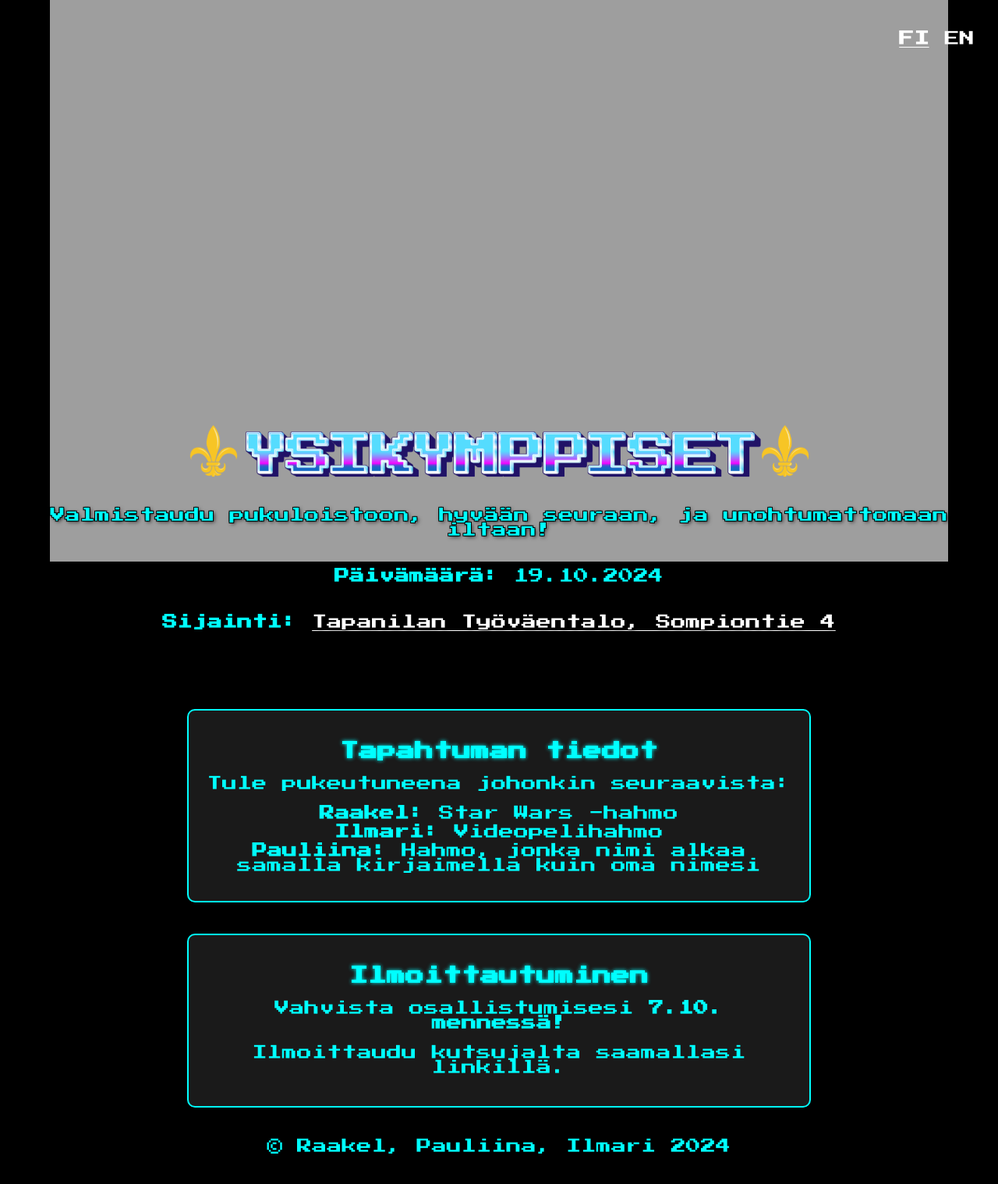
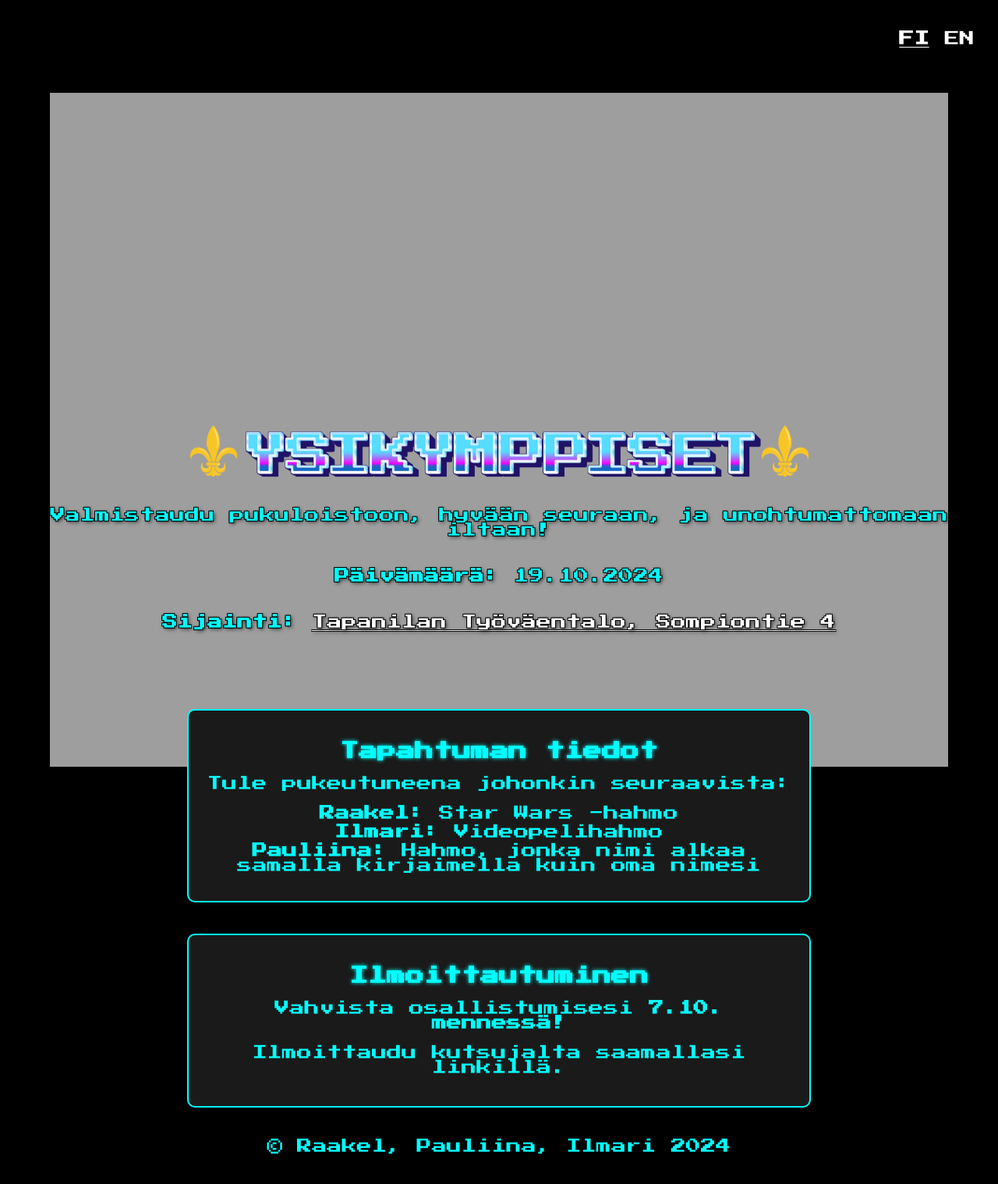
Before and after one commit to Tapiiri/ysikymppiset, a Jekyll site: the page built from index.markdown, in a window 1280 px wide. Shown: the whole page at 78% size. Built offline with Jekyll 4.4.1, drawn with Linux system fonts in a browser that asks for light colours.

Commit message:
feat: show whole bg image

```diff
--- a/assets/css/main.scss
+++ b/assets/css/main.scss
@@ -61,10 +61,10 @@ p {
   align-items: center;
   height: 80vh; // 80% of viewport height
   text-align: center;
-  height: 80vh; /* Adjust this height as per your design */
+  height: 140vh; /* Adjust this height as per your design */
   background-image: url("/assets/YSIKYMPPISTEN MAINOS (3).png");
   background-size: max(90vw, 700px) auto; // Ensure the image covers the entire hero section
-  background-position: center 20%; // Center the image vertically and horizontally
+  background-position: center calc(max(-30vh, 30%)); // Center the image vertically and horizontally
   background-repeat: no-repeat;
   background-attachment: fixed; // Optional: Makes the background "stick" while scrolling (parallax effect)
   z-index: -1; /* Place the background behind the hero content */
@@ -99,14 +99,18 @@ h1 {
 @media screen and (max-width: 768px) {
   .hero {
     background-size: contain; // Make sure the image scales properly on smaller devices
-    background-position: top 20%;
+    background-position: top calc(20%);
   }
 }
 
 @media screen and (max-width: 480px) {
   .hero {
     background-size: cover; // Ensure portrait images scale well on very small screens
-    background-position: top 20%;
+    background-position: center 100%;
+  }
+
+  .hero-bg {
+    background-position: center 100%;
   }
 }
 
```
